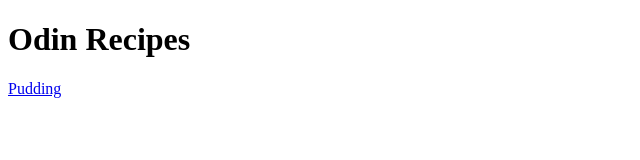
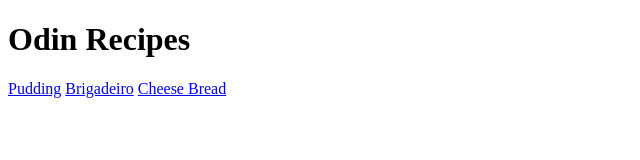
Before and after one commit to serialexperimentscarina/odin-recipes, a plain HTML site: page index.html in a window 1280 px wide. Shown: the whole page, without its empty margins (0-640 px from the left). Drawn offline with Linux system fonts and the light colour scheme.

Commit message:
Link brigadeiro.html and cheesebread.html to main

```diff
--- a/index.html
+++ b/index.html
@@ -8,5 +8,7 @@
 <body>
     <h1>Odin Recipes</h1>
     <a href="./recipes/pudding.html">Pudding</a>
+    <a href="./recipes/brigadeiro.html">Brigadeiro</a>
+    <a href="./recipes/cheesebread.html">Cheese Bread</a>
 </body>
 </html>
```
